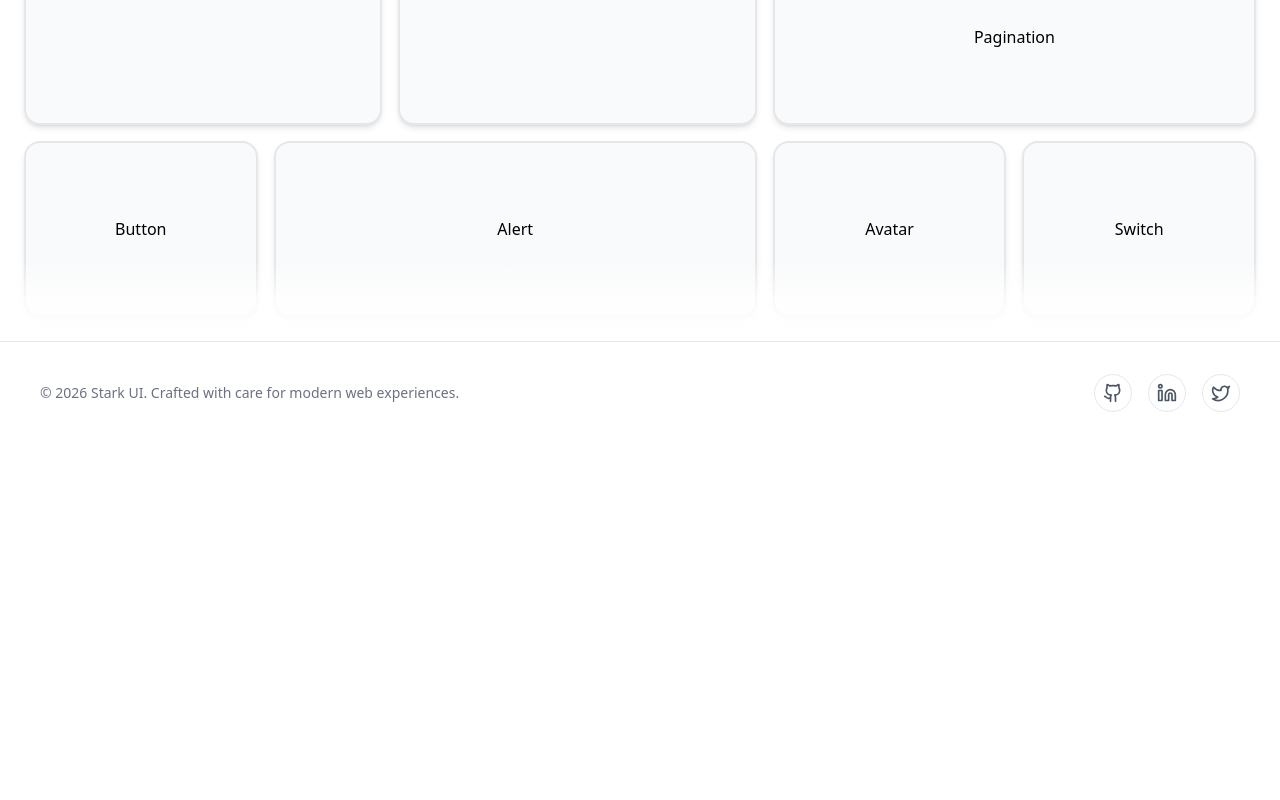
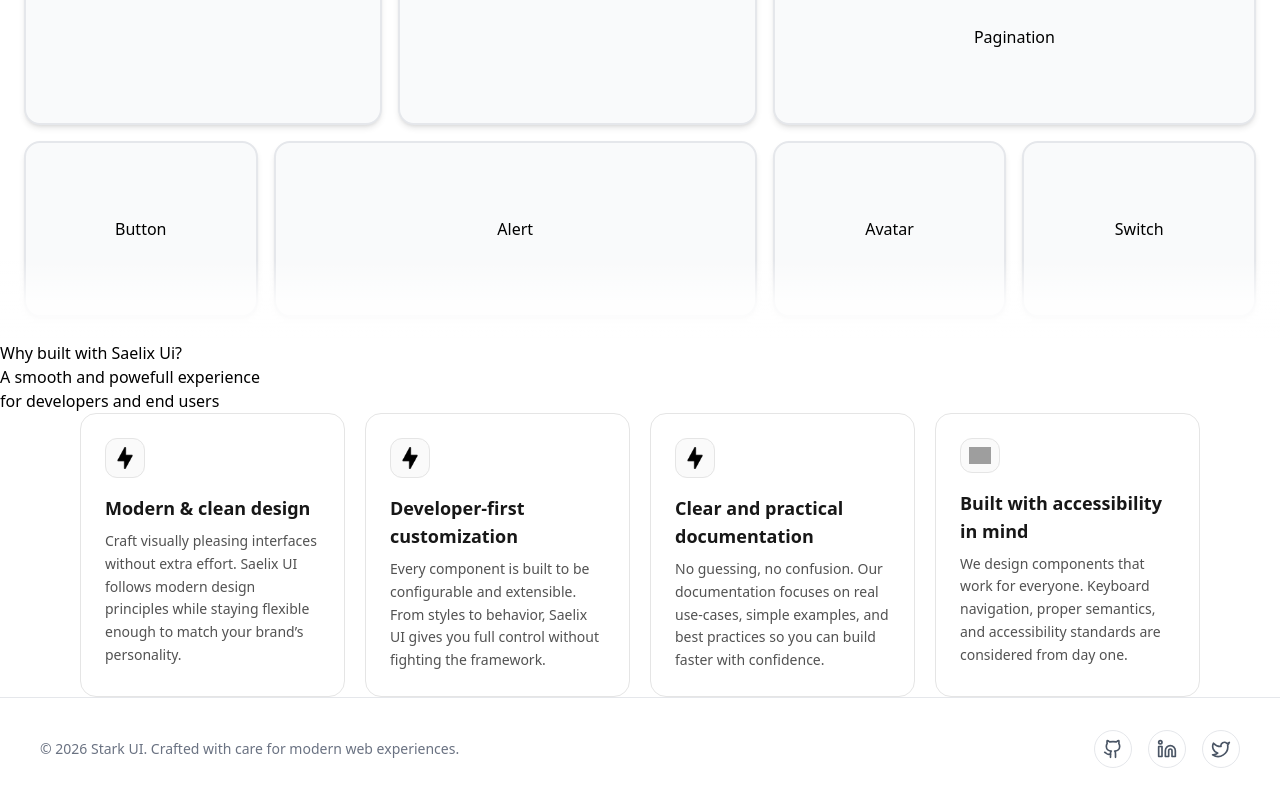
Before and after one commit to Jeet000001/saelixui, a Next.js app: page / in a window 1280 px wide. Shown: the part 1323-2123 px from the top of the page. Before the commit the page ends 1767 px from the top, so only its background shows below. Built offline with nearby package versions, Linux system fonts and the light colour scheme; grey boxes are pictures that could not be loaded.

Commit message:
Add thunder image to public assets

```diff
--- /dev/null
+++ b/Components/HomePage_Components/Card.tsx
@@ -0,0 +1,28 @@
+"use client";
+
+import Image from "next/image";
+
+const Card = ({image, title, description}) => {
+  return (
+    <div className="group rounded-2xl border border-neutral-200 bg-white p-6 transition-all duration-300 hover:border-neutral-300 hover:shadow-lg w-70">
+
+      {/* Icon */}
+      <div className="mb-4 inline-flex items-center justify-center rounded-xl border border-neutral-200 bg-neutral-50 p-2 transition-colors group-hover:bg-neutral-100">
+        <Image src={image} alt="icon" width={22} height={22} />
+      </div>
+
+      {/* Content */}
+      <div className="space-y-2">
+        <h2 className="text-lg font-semibold text-neutral-900">
+          {title}
+        </h2>
+
+        <p className="text-sm leading-relaxed text-neutral-600">
+          {description}
+        </p>
+      </div>
+    </div>
+  );
+};
+
+export default Card;
--- /dev/null
+++ b/Components/HomePage_Components/Why_saelix_ui.tsx
@@ -0,0 +1,39 @@
+"use client";
+
+import Card from "./Card";
+
+const Why_saelix_ui = () => {
+  return (
+    <div>
+      <section>
+        <h1>Why built with Saelix Ui?</h1>
+        <p>A smooth and powefull experience</p>
+        <p>for developers and end users</p>
+      </section>
+      <section className="flex gap-5 px-20">
+        <Card
+          image="/thunder.png"
+          title="Modern & clean design"
+          description="Craft visually pleasing interfaces without extra effort. Saelix UI follows modern design principles while staying flexible enough to match your brand’s personality."
+        />
+        <Card
+          image="/thunder.png"
+          title="Developer-first customization"
+          description="Every component is built to be configurable and extensible. From styles to behavior, Saelix UI gives you full control without fighting the framework."
+        />
+        <Card
+          image="/thunder.png"
+          title="Clear and practical documentation"
+          description="No guessing, no confusion. Our documentation focuses on real use-cases, simple examples, and best practices so you can build faster with confidence."
+        />
+        <Card
+          image="/.png"
+          title="Built with accessibility in mind"
+          description="We design components that work for everyone. Keyboard navigation, proper semantics, and accessibility standards are considered from day one."
+        />
+      </section>
+    </div>
+  );
+};
+
+export default Why_saelix_ui;
--- a/app/page.tsx
+++ b/app/page.tsx
@@ -1,11 +1,13 @@
 import ComponentsShowcase from "@/Components/HomePage_Components/ComponentsShowcase"
 import HeroSection from "@/Components/HomePage_Components/HeroSection"
+import Why_saelix_ui from "@/Components/HomePage_Components/Why_saelix_ui"
 
 const page = () => {
   return (
     <div>
       <HeroSection />
       <ComponentsShowcase />
+      <Why_saelix_ui />
     </div>
   )
 }
```
Also changed, not shown: public/target.png (added), public/thunder.png (added).
